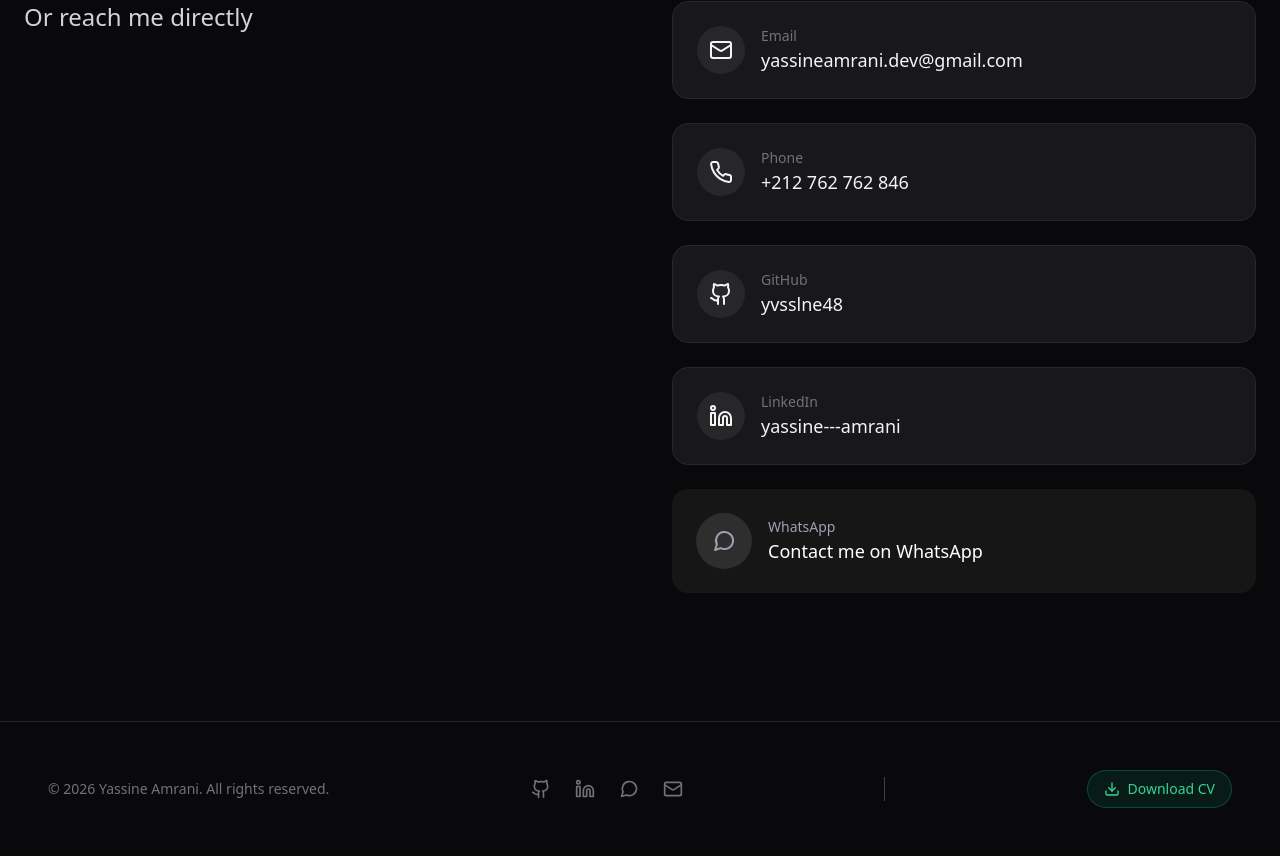
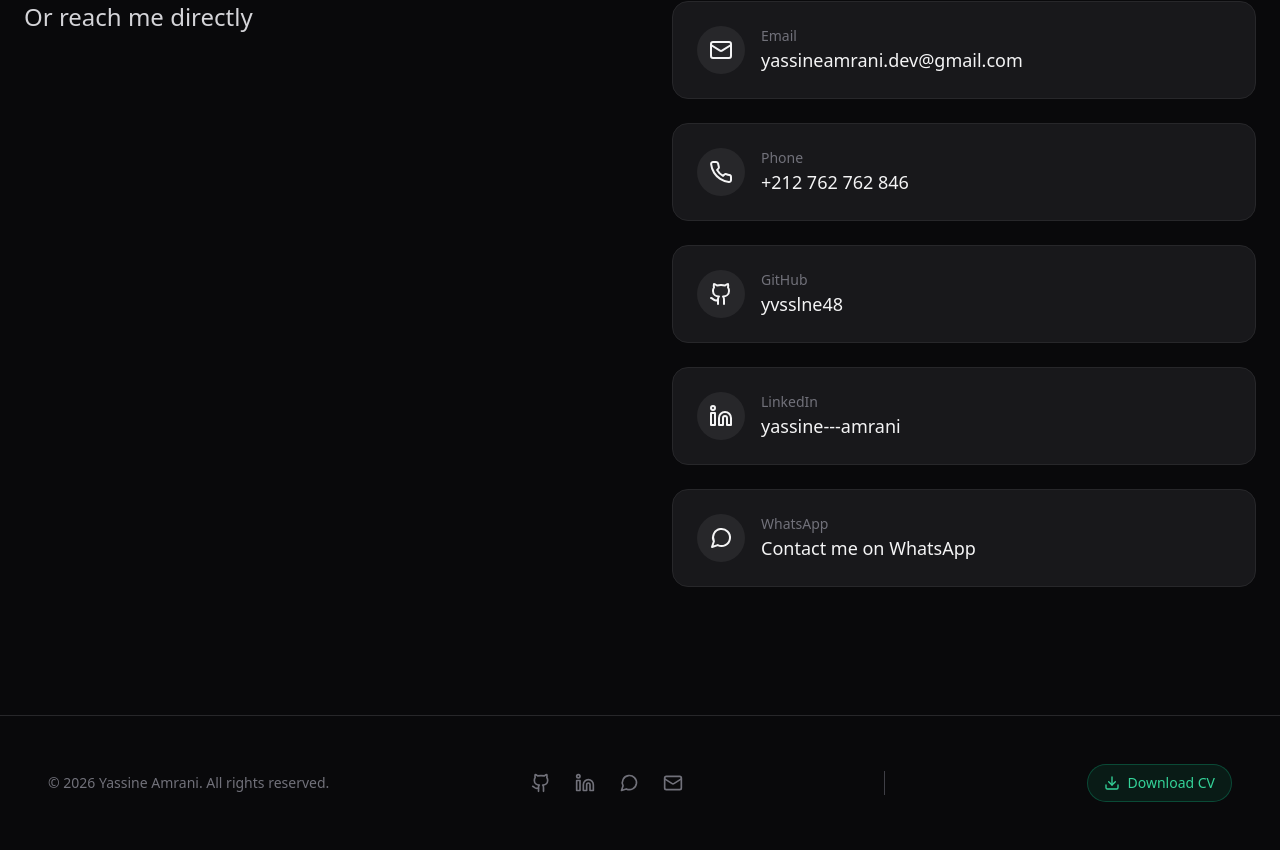
Before and after one commit to yvsslne48/yassine-react-portfolio, a React (Vite) app: page / in a window 1280 px wide. Shown: the part 5911-6767 px from the top of the page. Built offline with nearby package versions, Linux system fonts and the light colour scheme.

Commit message:
fix(contact): resolve WhatsApp visibility issue in light mode

```diff
--- a/src/Portfolio.jsx
+++ b/src/Portfolio.jsx
@@ -901,22 +901,19 @@ const Portfolio = () => {
                 href="https://wa.me/212762762846?text=Hello%20Yassine%2C%20I%20saw%20your%20portfolio"
                 target="_blank"
                 rel="noopener noreferrer"
-                className="group flex items-center gap-4 p-6 rounded-2xl bg-white/5 hover:bg-white/10 transition-all duration-300"
+                className={`flex items-center gap-4 p-6 rounded-2xl border transition-all group ${darkMode ? 'bg-zinc-900 border-zinc-800 hover:border-emerald-500' : 'bg-white border-stone-300 hover:border-emerald-600'}`}
+
               >
                 {/* Icon */}
-                <div className="p-4 rounded-full bg-white/10 transition-all duration-300 group-hover:bg-green-500/20 group-hover:shadow-[0_0_20px_rgba(34,197,94,0.5)] group-hover:animate-pulse">
-                  <MessageCircle className="w-6 h-6 text-gray-400 transition-all duration-300 group-hover:text-green-400 group-hover:scale-110" />
+                <div className={`p-3 rounded-full transition-colors ${darkMode ? 'bg-zinc-800 group-hover:bg-emerald-500' : 'bg-stone-200 group-hover:bg-emerald-600'}`}>
+                  <MessageCircle size={24} className="group-hover:text-white transition-colors" />
                 </div>
-
                 {/* Text */}
                 <div>
-                  <p className="text-sm text-gray-400">WhatsApp</p>
-                  <p className="text-lg font-medium text-white group-hover:text-green-400 transition">
-                    Contact me on WhatsApp
-                  </p>
+                  <p className={`text-sm ${darkMode ? 'text-zinc-500' : 'text-stone-500'}`}>WhatsApp</p>
+                  <p className="text-lg">Contact me on WhatsApp</p>
                 </div>
               </a>
-
             </div>
           </div>
         </div>
```
